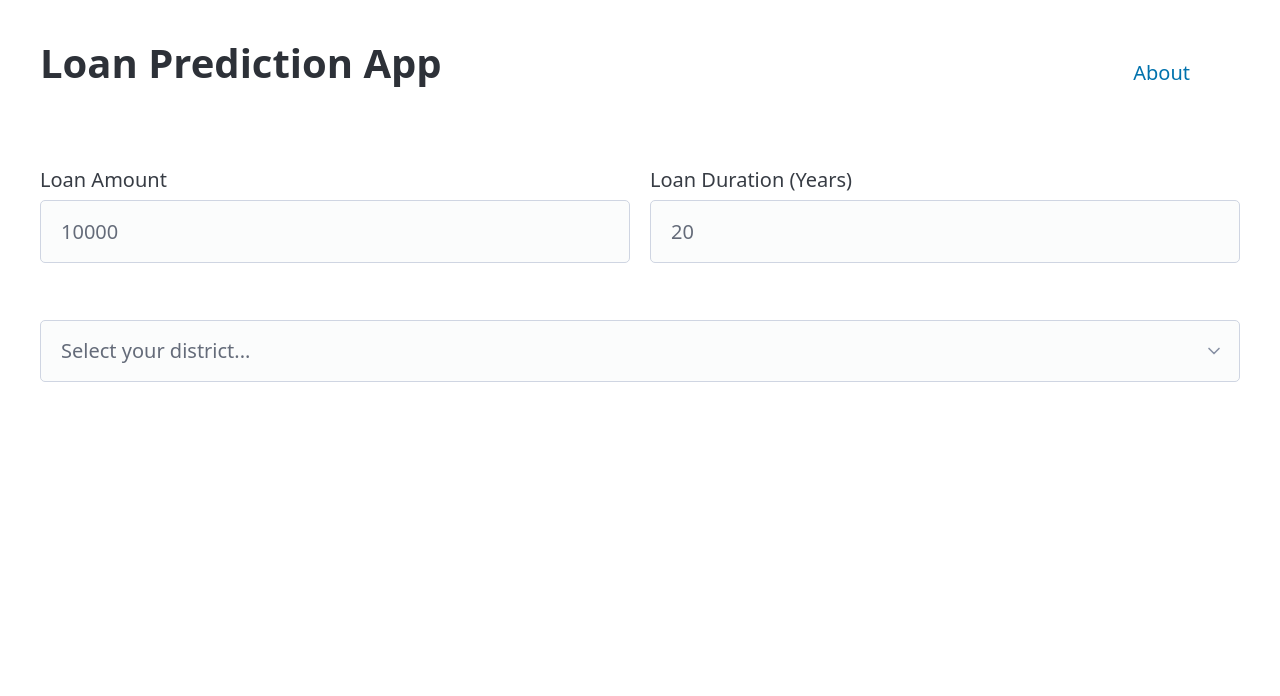
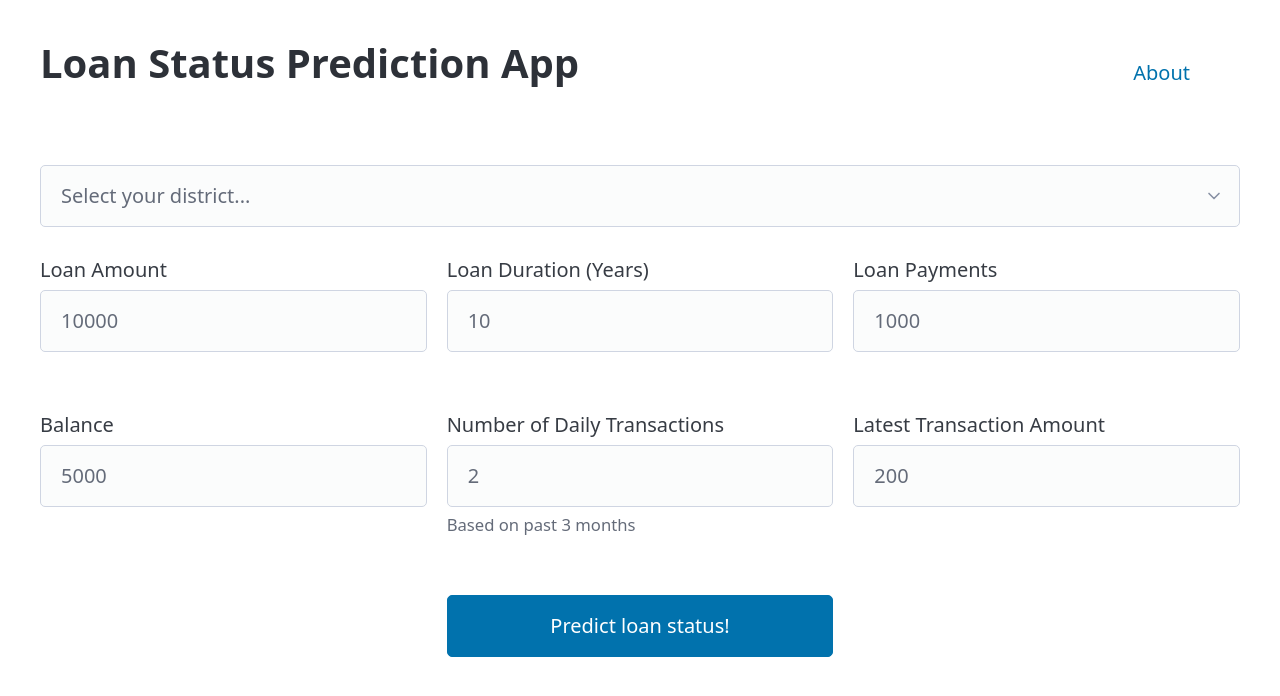
Before and after one commit to cyshen11/loan-prediction-app-aws, a Flask app: page / in a window 1280 px wide. Shown: the top 696 px of the page. Run offline with Flask 3, Linux system fonts and the light colour scheme; style sheets or scripts are compiled from the project's sources.

Commit message:
added most of the UI components

```diff
--- a/app/flask/templates/base.html
+++ b/app/flask/templates/base.html
@@ -11,7 +11,7 @@
     <header class="container">
       <nav>
         <ul>
-          <li><h1>Loan Prediction App</h1></li>
+          <li><h1>Loan Status Prediction App</h1></li>
         </ul>
         <ul>
           <li><a href="#">About</a></li>
--- a/app/flask/templates/index.html
+++ b/app/flask/templates/index.html
@@ -1,6 +1,15 @@
 {% extends 'base.html' %}
 
 {% block content %}
+<select name="district" aria-label="Select your district..." required>
+  <option selected disabled value="">
+    Select your district...
+  </option>
+  {% for district in district_names %}
+    <option>{{ district }}</option>
+  {% endfor %}
+</select>
+<div><label for=""></label></div>
 <div class="grid">
   <label for="loan-amount">
     Loan Amount
@@ -20,22 +29,68 @@
       type="text"
       id="loan-duration"
       name="loan-duration"
-      placeholder="20",
+      placeholder="10",
       onChange="check_numeric(this)"
       aria-describedby="loan-duration-helper"
     >
     <small id="loan-duration-helper" style="visibility:hidden">Please provide numeric value</small>
   </label>
+  <label for="loan-payments">
+    Loan Payments
+    <input
+      type="text"
+      id="loan-payments"
+      name="loan-payments"
+      placeholder="1000",
+      onChange="check_numeric(this)"
+      aria-describedby="loan-payments-helper"
+    >
+    <small id="loan-payments-helper" style="visibility:hidden">Please provide numeric value</small>
+  </label>
 </div>
 <div class="grid">
-  <select name="district" aria-label="Select your district..." required>
-    <option selected disabled value="">
-      Select your district...
-    </option>
-    {% for district in district_names %}
-      <option>{{ district }}</option>
-    {% endfor %}
-  </select>
+  <label for="balance">
+    Balance
+    <input
+      type="text"
+      id="balance"
+      name="balance"
+      placeholder="5000",
+      onChange="check_numeric(this)"
+      aria-describedby="balance-helper"
+    >
+    <small id="balance-helper" style="visibility:hidden">Please provide numeric value</small>
+  </label>
+  <label for="daily-transactions">
+    Number of Daily Transactions
+    <input
+      type="text"
+      id="daily-transactions"
+      name="daily-transactions"
+      placeholder="2",
+      onChange="check_numeric(this)"
+      aria-describedby="daily-transactions-helper"
+    >
+    <small>Based on past 3 months</small>
+    <small id="daily-transactions-helper" style="visibility:hidden">Please provide numeric value</small>
+  </label>
+  <label for="transactions-amount">
+    Latest Transaction Amount
+    <input
+      type="text"
+      id="transaction-amount"
+      name="transaction-amount"
+      placeholder="200",
+      onChange="check_numeric(this)"
+      aria-describedby="transaction-amount-helper"
+    >
+    <small id="transaction-amount-helper" style="visibility:hidden">Please provide numeric value</small>
+  </label>
+</div>
+<div class="grid">
+  <div></div>
+  <button>Predict loan status!</button>
+  <div></div>
 </div>
 {% endblock %}
 
```
